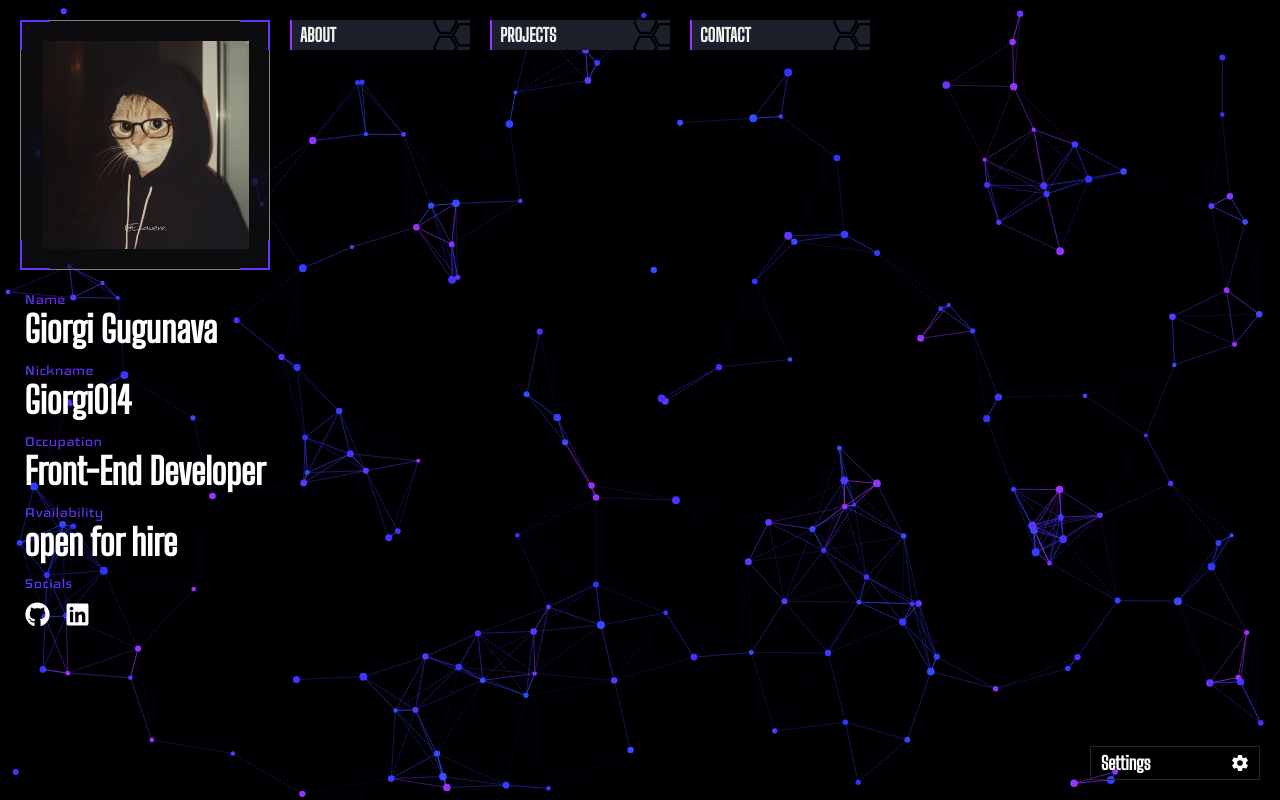
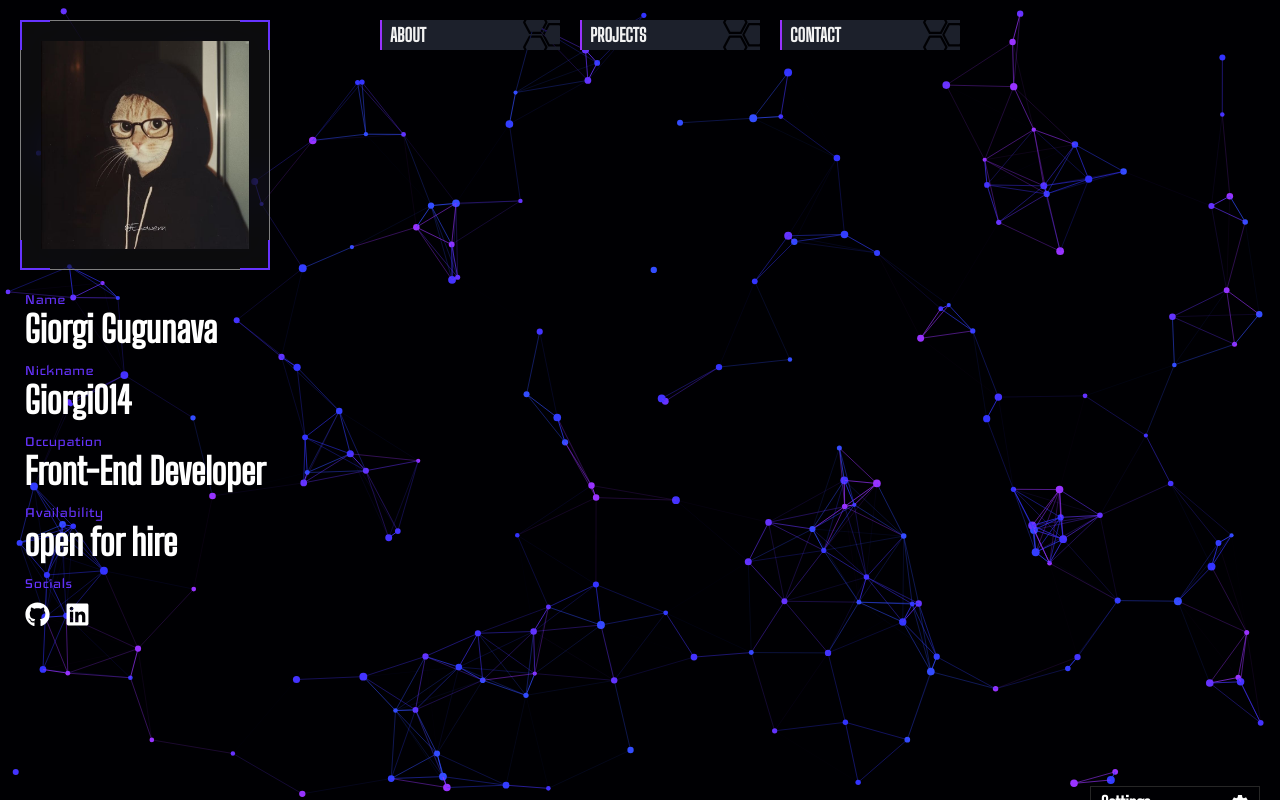
Before and after one commit to Giorgi014/portfolio, a Next.js app: page /en/home in a window 1280 px wide. Built offline with nearby package versions, Linux system fonts and the light colour scheme.

Commit message:
chore: minor updates and code cleanup

```diff
--- a/src/app/[locale]/home/main/style/main.scss
+++ b/src/app/[locale]/home/main/style/main.scss
@@ -5,7 +5,7 @@
 }
 
 .main_container {
-  @include displayCenter(flex-start, flex-start);
+  @include displayCenter(center, flex-start);
   position: relative;
   gap: 20px;
   width: 100%;
--- a/src/app/[locale]/home/sidebar/style/sidebar.scss
+++ b/src/app/[locale]/home/sidebar/style/sidebar.scss
@@ -9,7 +9,7 @@
   flex-direction: column;
   width: 210px;
   height: 100vh;
-  padding: 20px;
+  padding-left: 20px;
   &_settings {
     width: 170px;
     margin-top: auto;
--- a/src/app/[locale]/home/style/home_page.scss
+++ b/src/app/[locale]/home/style/home_page.scss
@@ -6,20 +6,19 @@
 
 .profile_cont {
   @include displayCenter(flex-start, flex-start);
+  padding: 20px;
   .profile_info {
     @include displayCenter(flex-start, center);
     flex-direction: column;
     width: 300px;
     max-width: 100%;
     height: 100vh;
-    padding: 20px;
   }
   .profile_content {
     @include displayCenter(center, center);
     position: relative;
     width: 100%;
     max-width: 1320px;
-    padding-top: 20px;
   }
   .visible {
     display: flex;
```
